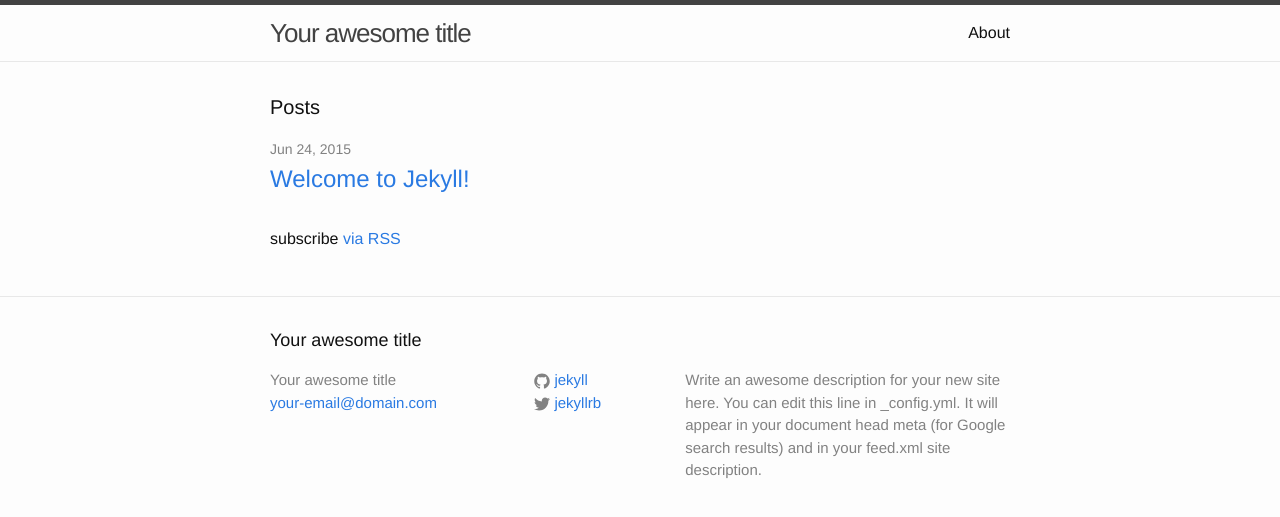
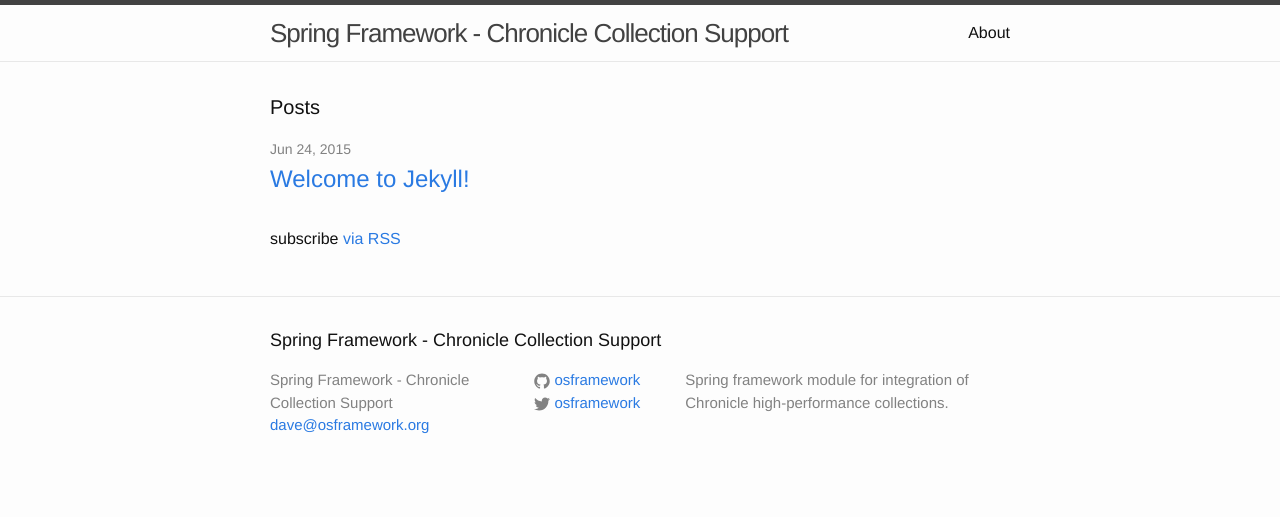
Before and after one commit to osframework/spring-chronicle, a Jekyll site: the page built from index.html, in a window 1280 px wide. Shown: the top 517 px of the page. Built offline with Jekyll 4.4.1, drawn with Linux system fonts in a browser that asks for light colours.

Commit message:
#3 Working on Jekyll site configuration

```diff
--- a/_config.yml
+++ b/_config.yml
@@ -1,14 +1,12 @@
 # Site settings
-title: Your awesome title
-email: your-email@domain.com
+title: Spring Framework - Chronicle Collection Support
+email: dave@osframework.org
 description: > # this means to ignore newlines until "baseurl:"
-  Write an awesome description for your new site here. You can edit this
-  line in _config.yml. It will appear in your document head meta (for
-  Google search results) and in your feed.xml site description.
+  Spring framework module for integration of Chronicle high-performance collections.
 baseurl: "" # the subpath of your site, e.g. /blog/
 url: "http://yourdomain.com" # the base hostname & protocol for your site
-twitter_username: jekyllrb
-github_username:  jekyll
+twitter_username: osframework
+github_username:  osframework
 
 # Build settings
 markdown: kramdown
```
